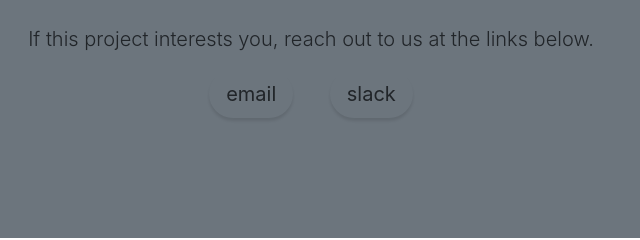
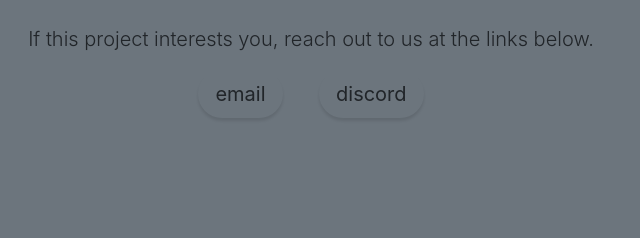
Before and after one commit to IEEE-WVU/IEEE-WVU.github.io, a website with bundled scripts: page index.html in a window 1280 px wide. Shown: the part 2913-3153 px from the top of the page, 329-969 px from the left. Built offline with nearby package versions, Linux system fonts and the light colour scheme; files whose address does not match are found by name.

Commit message:
Changed slack link to discord

```diff
--- a/index.html
+++ b/index.html
@@ -169,7 +169,7 @@
           <h2>Contact Us</h2>
           <p class="lead mt-5">If this project interests you, reach out to us at the links below.</p>
           <a class="btn btn-lg rounded-pill link-btn" href="mailto:wvuieee@gmail.com" target="_blank">email</a>
-          <a class="btn btn-lg rounded-pill link-btn" href="https://wvuieee.slack.com" target="_blank">slack</a>
+          <a class="btn btn-lg rounded-pill link-btn" href="https://discord.gg/rrj4YDE5YE" target="_blank">discord</a>
         </div>
       </div>
     </div>
```
